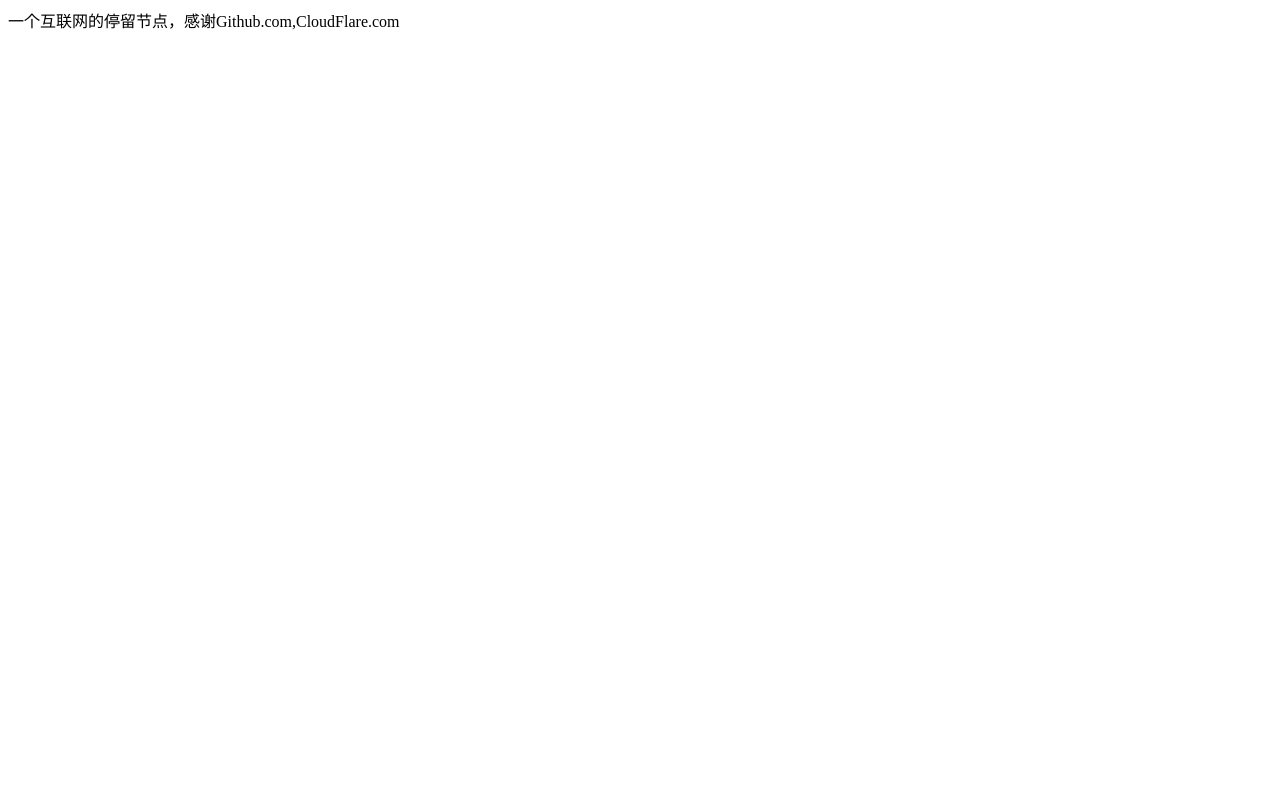
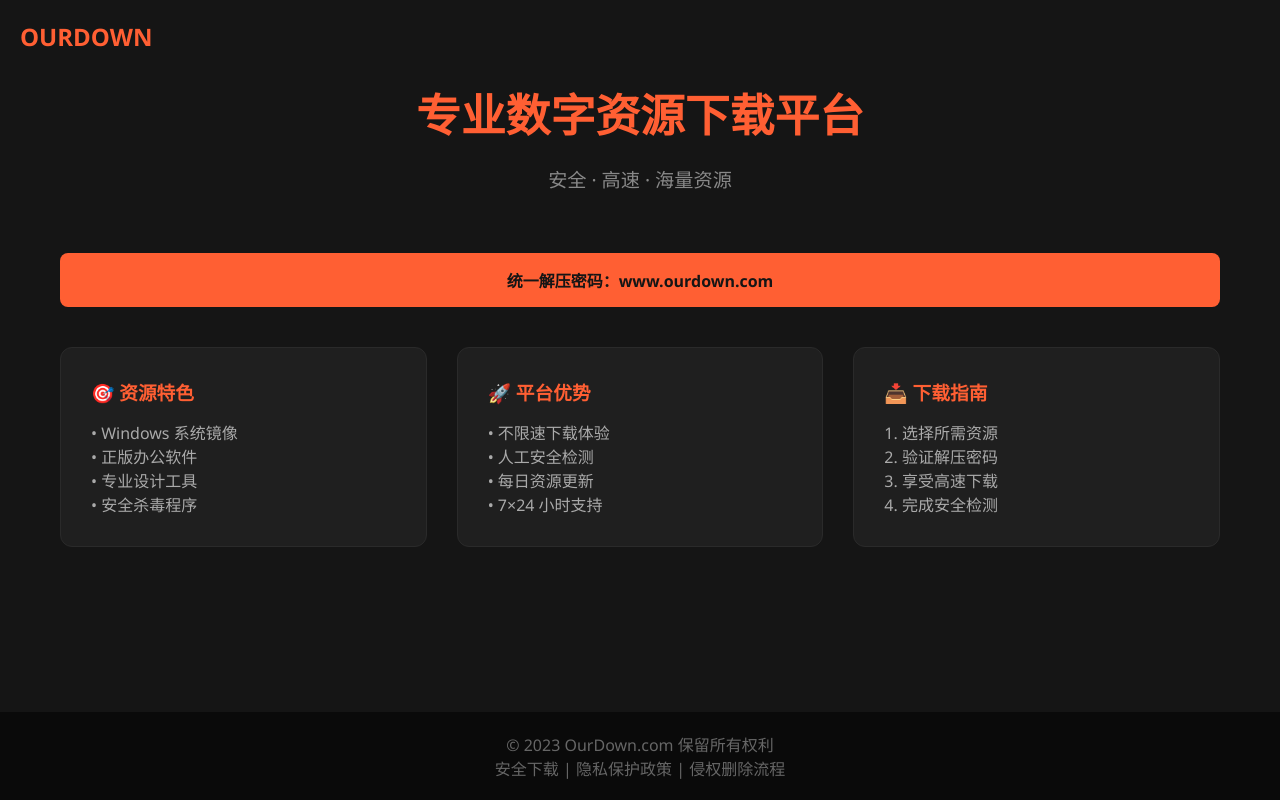
Before and after one commit to OurDown/ourdown, a plain HTML site: page index.html in a window 1280 px wide. Drawn offline with Linux system fonts and the light colour scheme.

Commit message:
Update index.html

```diff
--- a/index.html
+++ b/index.html
@@ -1 +1,161 @@
-一个互联网的停留节点，感谢Github.com,CloudFlare.com
+<!DOCTYPE html>
+<html lang="zh-CN">
+<head>
+    <meta charset="UTF-8">
+    <meta name="viewport" content="width=device-width, initial-scale=1.0">
+    <title>OurDown - 专业资源下载平台</title>
+    <style>
+        * {
+            margin: 0;
+            padding: 0;
+            box-sizing: border-box;
+            font-family: 'Segoe UI', system-ui, sans-serif;
+        }
+
+        body {
+            background-color: #151515;
+            color: #ffffff;
+            min-height: 100vh;
+            position: relative;
+        }
+
+        /* 添加以下代码 */
+        a {
+            color: inherit;
+            text-decoration: none;
+            transition: color 0.3s ease;
+        }
+
+        a:hover {
+            color: #ff5f33;
+            /* 如果需要悬停下划线可添加：text-decoration: underline; */
+        }
+
+        .logo {
+            position: absolute;
+            top: 20px;
+            left: 20px;
+            font-size: 24px;
+            font-weight: bold;
+            color: #ff5f33;
+        }
+
+        .container {
+            max-width: 1200px;
+            margin: 0 auto;
+            padding: 80px 20px 100px;
+        }
+
+        .hero {
+            text-align: center;
+            margin-bottom: 60px;
+        }
+
+        h1 {
+            font-size: 2.8em;
+            margin-bottom: 20px;
+            color: #ff5f33;
+        }
+
+        .features {
+            display: grid;
+            grid-template-columns: repeat(auto-fit, minmax(280px, 1fr));
+            gap: 30px;
+            margin: 40px 0;
+        }
+
+        .card {
+            background: #1f1f1f;
+            padding: 30px;
+            border-radius: 12px;
+            border: 1px solid #2a2a2a;
+        }
+
+        .card h3 {
+            color: #ff5f33;
+            margin-bottom: 15px;
+        }
+
+        .password-note {
+            background: #ff5f33;
+            color: #151515;
+            padding: 15px;
+            border-radius: 8px;
+            margin: 30px 0;
+            text-align: center;
+            font-weight: bold;
+        }
+
+        footer {
+            background: #0a0a0a;
+            text-align: center;
+            padding: 20px;
+            position: absolute;
+            bottom: 0;
+            width: 100%;
+        }
+
+        @media (max-width: 768px) {
+            h1 {
+                font-size: 2em;
+            }
+            .logo {
+                font-size: 20px;
+            }
+        }
+    </style>
+</head>
+<body>
+    <div class="logo"><a href="https://www.ourdown.com/">OURDOWN</a></div>
+
+    <div class="container">
+        <div class="hero">
+            <h1>专业数字资源下载平台</h1>
+            <p style="color: #888; font-size: 1.2em;">安全 · 高速 · 海量资源</p>
+        </div>
+
+        <div class="password-note">
+            统一解压密码：www.ourdown.com
+        </div>
+
+        <div class="features">
+            <div class="card">
+                <h3>🎯 资源特色</h3>
+                <p style="color: #aaa;">
+                    • Windows 系统镜像<br>
+                    • 正版办公软件<br>
+                    • 专业设计工具<br>
+                    • 安全杀毒程序
+                </p>
+            </div>
+
+            <div class="card">
+                <h3>🚀 平台优势</h3>
+                <p style="color: #aaa;">
+                    • 不限速下载体验<br>
+                    • 人工安全检测<br>
+                    • 每日资源更新<br>
+                    • 7×24 小时支持
+                </p>
+            </div>
+
+            <div class="card">
+                <h3>📥 下载指南</h3>
+                <p style="color: #aaa;">
+                    1. 选择所需资源<br>
+                    2. 验证解压密码<br>
+                    3. 享受高速下载<br>
+                    4. 完成安全检测
+                </p>
+            </div>
+        </div>
+    </div>
+
+    <footer>
+        <p style="color: #666;">
+            © 2023 OurDown.com 保留所有权利<br>
+            <a href="https://www.ourdown.com/">安全下载</a> | <a href="https://www.ourdown.com/privacy">隐私保护政策</a> | <a href="https://www.ourdown.com/infringement-deletion">侵权删除流程<a>
+        </p>
+    </footer>
+</body>
+</html>
```
